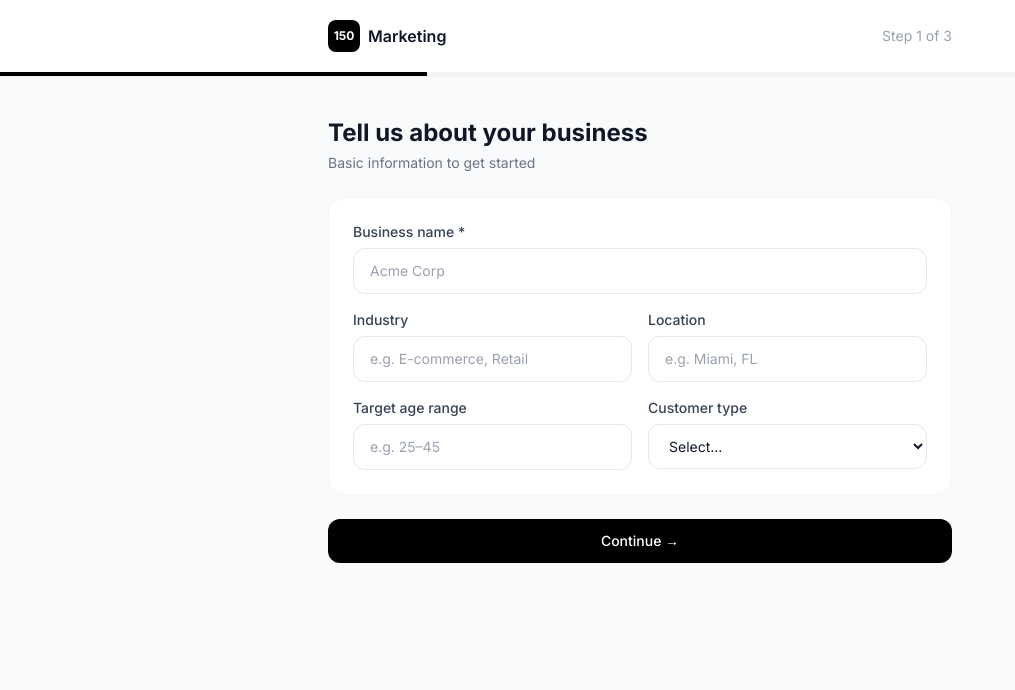
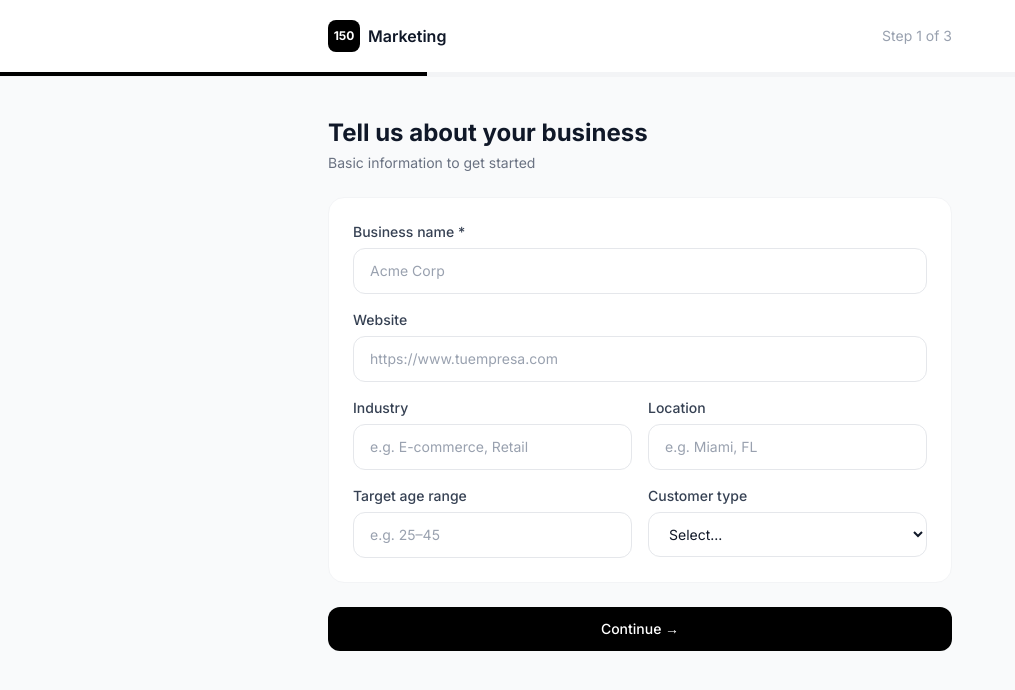
Before and after one commit to isabel0806/150marketing_______, a Next.js app: page /onboarding in a window 1280 px wide. Shown: the top 690 px of the page, without its empty margins (0-1015 px from the left). Built offline with nearby package versions, Linux system fonts and the light colour scheme.

Commit message:
Add website field to client onboarding and profile form
https://claude.ai/code/session_01NNhZbK9i8N1JXgDJ1R1yqy

```diff
--- a/src/app/onboarding/page.tsx
+++ b/src/app/onboarding/page.tsx
@@ -18,6 +18,7 @@ export default function OnboardingPage() {
     income_bracket: '',
     naics: '',
     notes: '',
+    website: '',
     brand_themes: '',
     brand_colors: '',
     brand_fonts: '',
@@ -111,6 +112,16 @@ export default function OnboardingPage() {
                   value={form.name}
                   onChange={e => setForm(f => ({ ...f, name: e.target.value }))}
                   placeholder="Acme Corp"
+                />
+              </div>
+              <div>
+                <label className={labelClass}>Website</label>
+                <input
+                  className={inputClass}
+                  value={form.website}
+                  onChange={e => setForm(f => ({ ...f, website: e.target.value }))}
+                  placeholder="https://www.tuempresa.com"
+                  type="url"
                 />
               </div>
               <div className="grid grid-cols-2 gap-4">
--- a/src/components/dashboard/ClientForm.tsx
+++ b/src/components/dashboard/ClientForm.tsx
@@ -28,6 +28,7 @@ export default function ClientForm({ client }: Props) {
     brand_colors: client?.brand_colors ?? '',
     brand_fonts: client?.brand_fonts ?? '',
     brand_voice: client?.brand_voice ?? '',
+    website: client?.website ?? '',
   })
 
   const [keywords, setKeywords] = useState<string[]>(client?.keywords ?? ['', '', ''])
@@ -94,6 +95,16 @@ export default function ClientForm({ client }: Props) {
               onChange={e => setForm(f => ({ ...f, name: e.target.value }))}
               required
               placeholder="Acme Corp"
+            />
+          </div>
+          <div className="col-span-2">
+            <label className={labelClass}>Website</label>
+            <input
+              className={inputClass}
+              value={form.website}
+              onChange={e => setForm(f => ({ ...f, website: e.target.value }))}
+              placeholder="https://www.empresa.com"
+              type="url"
             />
           </div>
           <div>
--- a/src/lib/types.ts
+++ b/src/lib/types.ts
@@ -23,6 +23,7 @@ export interface Client {
   brand_competitors: string[]
   meta_parameters?: Record<string, unknown>
   naics?: string
+  website?: string
   notes?: string
   created_at: string
   updated_at: string
```
